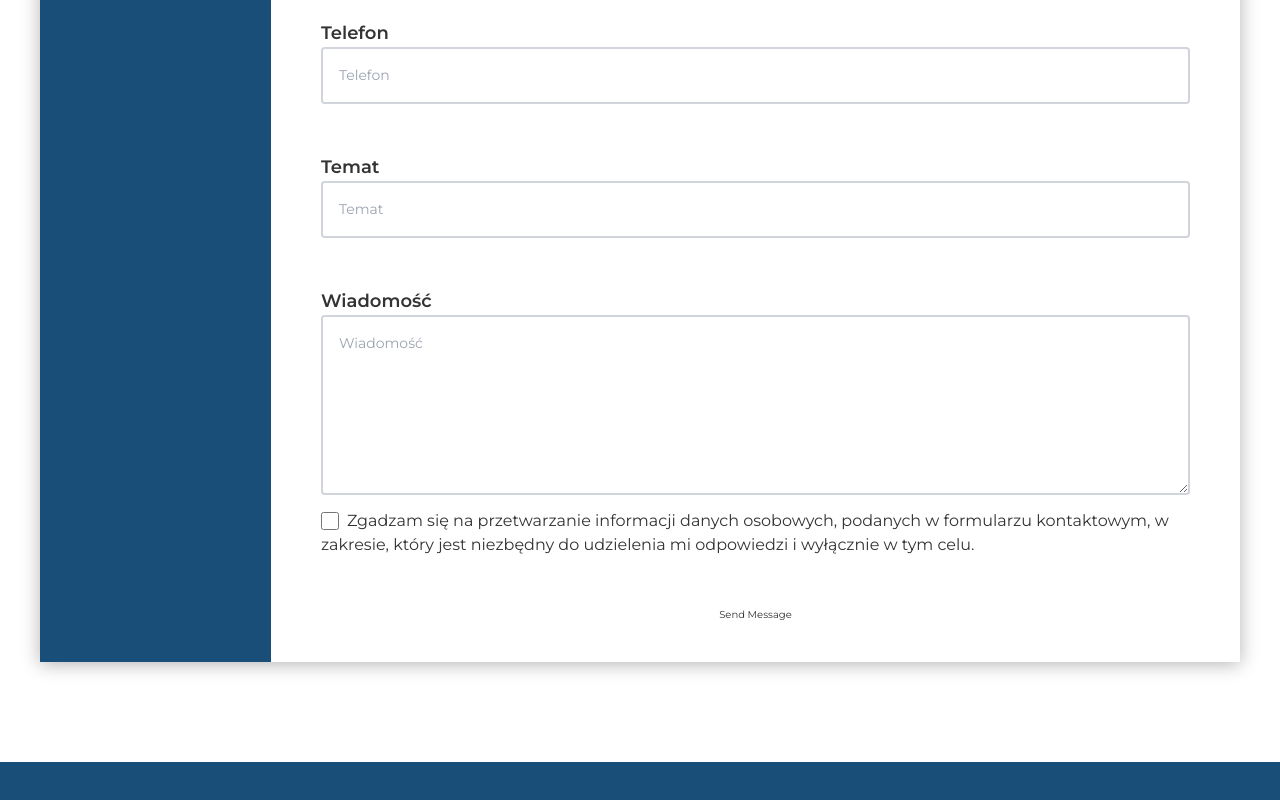
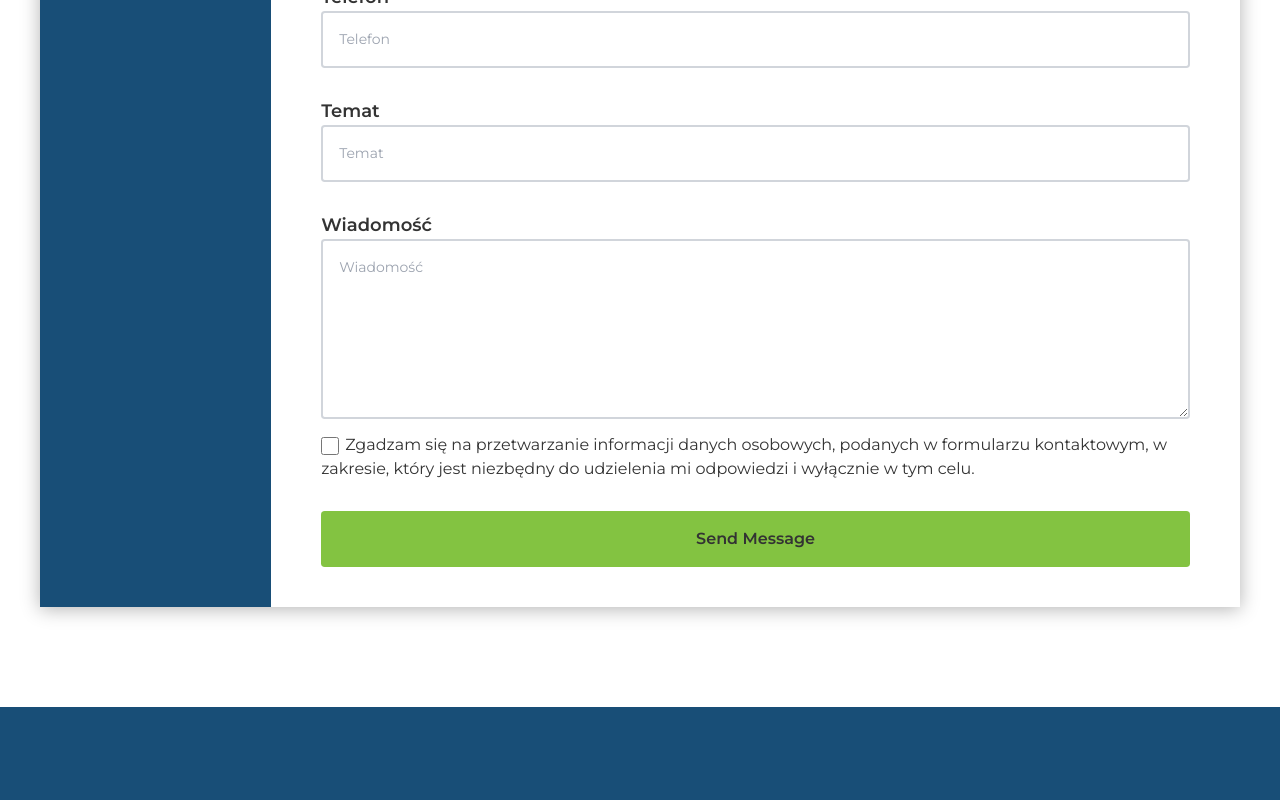
Before and after one commit to Rohhan415/SolarFlow, a React (Vite) app: page /contact in a window 1280 px wide. Shown: the part 1026-1826 px from the top of the page. Built offline with nearby package versions, Linux system fonts and the light colour scheme; no server answers.

Commit message:
bugfix: small bug fixing

```diff
--- a/src/components/Sections/ContactPageSection/components/Form.tsx
+++ b/src/components/Sections/ContactPageSection/components/Form.tsx
@@ -286,7 +286,11 @@ export default function ContactForm() {
                 }`}
                 {...register("topic", {
                   required: "Podaj temat wiadomości",
-                  maxLength: 80,
+                  maxLength: {
+                    value: 100,
+                    message:
+                      "Temat wiadomości nie może być dłuższy niż 100 znaków",
+                  },
                 })}
               />
             </div>
@@ -348,7 +352,7 @@ export default function ContactForm() {
                 </label>
               </div>
             </div>
-            <button type="submit" className={`${styles.button} `}>
+            <button type="submit" className={styles.button}>
               {isSubmitting ? (
                 <svg
                   className="w-5 h-5 mx-auto text-white animate-spin"
--- a/src/components/Sections/ContactPageSection/components/form.module.css
+++ b/src/components/Sections/ContactPageSection/components/form.module.css
@@ -2,7 +2,7 @@
   display: flex;
   width: 100%;
   flex-direction: column;
-  gap: 5rem;
+  gap: 3rem;
   color: var(--text-black);
 }
 
@@ -53,7 +53,7 @@
 }
 
 .header {
-  font-size: 3.5rem;
+  font-size: 3.8rem;
   text-transform: uppercase;
   font-weight: 700;
   margin-bottom: 4rem;
@@ -68,7 +68,7 @@
 .checkbox {
   height: 1.8rem;
   width: 1.8rem;
-  margin-right: 0.8rem;
+  margin-right: 0.6rem;
   vertical-align: middle;
   background-color: grey;
 }
@@ -81,3 +81,15 @@
   color: var(--text-black);
   margin-top: 1rem;
 }
+
+.button {
+  /* temporary important, cannot find where bg transparent is called :/ */
+  background-color: var(--pale-green) !important;
+  color: var(--text-black);
+  font-size: 1.6rem;
+  font-weight: 600;
+  padding: 1.6rem 3.2rem;
+  border: none;
+  border-radius: 0.375rem;
+  cursor: pointer;
+}
```
